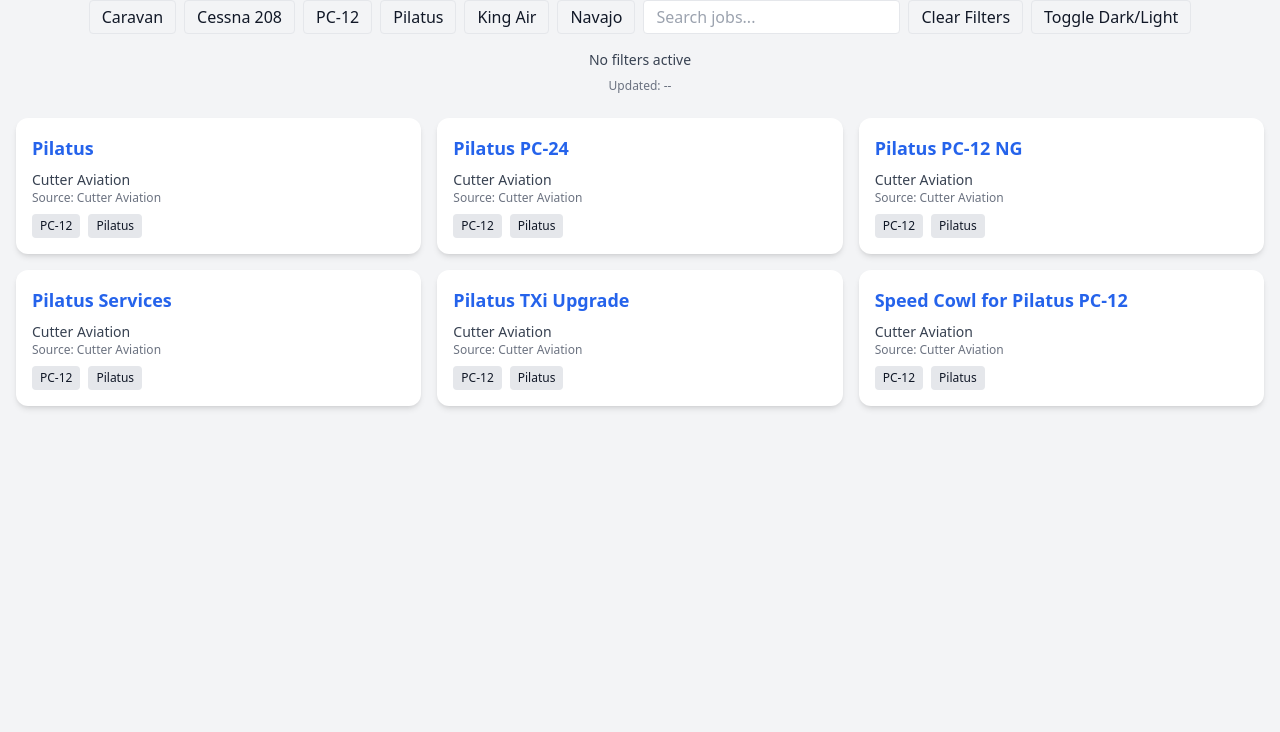
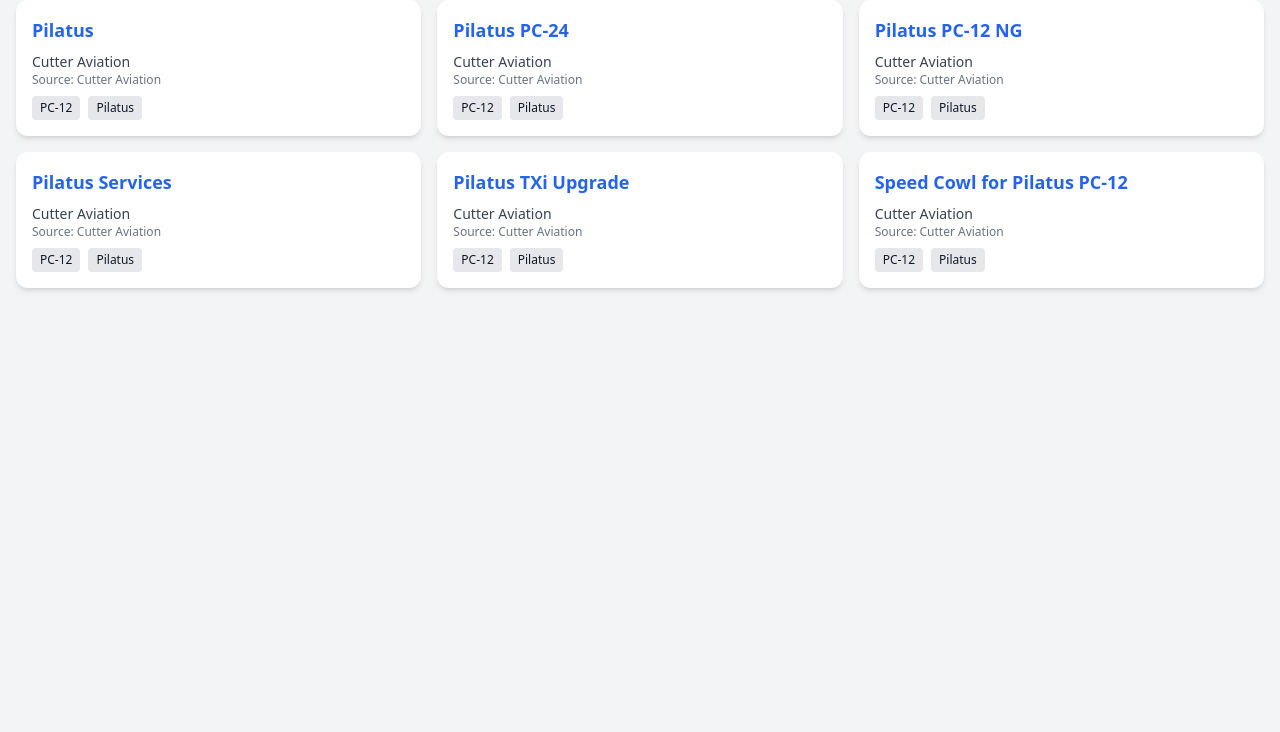
Before and after one commit to CaptainSeanG/PhxPilotJobs, a plain HTML site: page index.html in a window 1280 px wide. Shown: the part 68-800 px from the top of the page. Drawn offline with nearby package versions, Linux system fonts and the light colour scheme.

Commit message:
Update index.html

```diff
--- a/index.html
+++ b/index.html
@@ -3,52 +3,14 @@
 <head>
   <meta charset="UTF-8" />
   <meta name="viewport" content="width=device-width, initial-scale=1.0" />
-  <title>Phoenix & Southwest Pilot Jobs</title>
+  <title>Pilot Jobs Phoenix</title>
   <script src="script.js" defer></script>
-  <script>
-    // Dark/Light Mode Toggle
-    function toggleTheme() {
-      document.documentElement.classList.toggle("dark");
-      const theme = document.documentElement.classList.contains("dark")
-        ? "dark"
-        : "light";
-      localStorage.setItem("theme", theme);
-    }
-
-    document.addEventListener("DOMContentLoaded", () => {
-      if (localStorage.getItem("theme") === "light") {
-        document.documentElement.classList.remove("dark");
-      }
-    });
-  </script>
   <script src="https://cdn.tailwindcss.com"></script>
 </head>
 <body class="bg-gray-100 dark:bg-gray-900 text-gray-900 dark:text-gray-100 min-h-screen">
   <div class="container mx-auto p-4">
-    <h1 class="text-3xl font-bold mb-4 text-center">Pilot Jobs – Phoenix & Southwest</h1>
-
-    <!-- Controls -->
-    <div id="controls" class="flex flex-wrap gap-2 justify-center mb-4">
-      <button data-tag="Caravan" onclick="toggleFilter('Caravan')" class="px-3 py-1 rounded border">Caravan</button>
-      <button data-tag="Cessna 208" onclick="toggleFilter('Cessna 208')" class="px-3 py-1 rounded border">Cessna 208</button>
-      <button data-tag="PC-12" onclick="toggleFilter('PC-12')" class="px-3 py-1 rounded border">PC-12</button>
-      <button data-tag="Pilatus" onclick="toggleFilter('Pilatus')" class="px-3 py-1 rounded border">Pilatus</button>
-      <button data-tag="King Air" onclick="toggleFilter('King Air')" class="px-3 py-1 rounded border">King Air</button>
-      <button data-tag="Navajo" onclick="toggleFilter('Navajo')" class="px-3 py-1 rounded border">Navajo</button>
-      <input id="search" type="text" placeholder="Search jobs..." class="px-3 py-1 rounded border flex-grow sm:flex-none" />
-      <button onclick="clearFilters()" class="px-3 py-1 rounded border">Clear Filters</button>
-      <button onclick="toggleTheme()" class="px-3 py-1 rounded border">Toggle Dark/Light</button>
-    </div>
-
-    <!-- Active filter summary -->
-    <p id="active-filters" class="text-center text-sm text-gray-700 dark:text-gray-300 mb-2">No filters active</p>
-    <p id="last-updated" class="text-center text-xs text-gray-500 dark:text-gray-400 mb-6">Updated: --</p>
-
-    <!-- Jobs grid -->
+    <h1 class="text-3xl font-bold mb-4 text-center">Pilot Jobs – Phoenix Area</h1>
     <div id="jobs" class="grid grid-cols-1 sm:grid-cols-2 lg:grid-cols-3 gap-4"></div>
-
-    <!-- Scraper status -->
-    <div id="scraper-status" class="mt-8"></div>
   </div>
 </body>
 </html>
```
